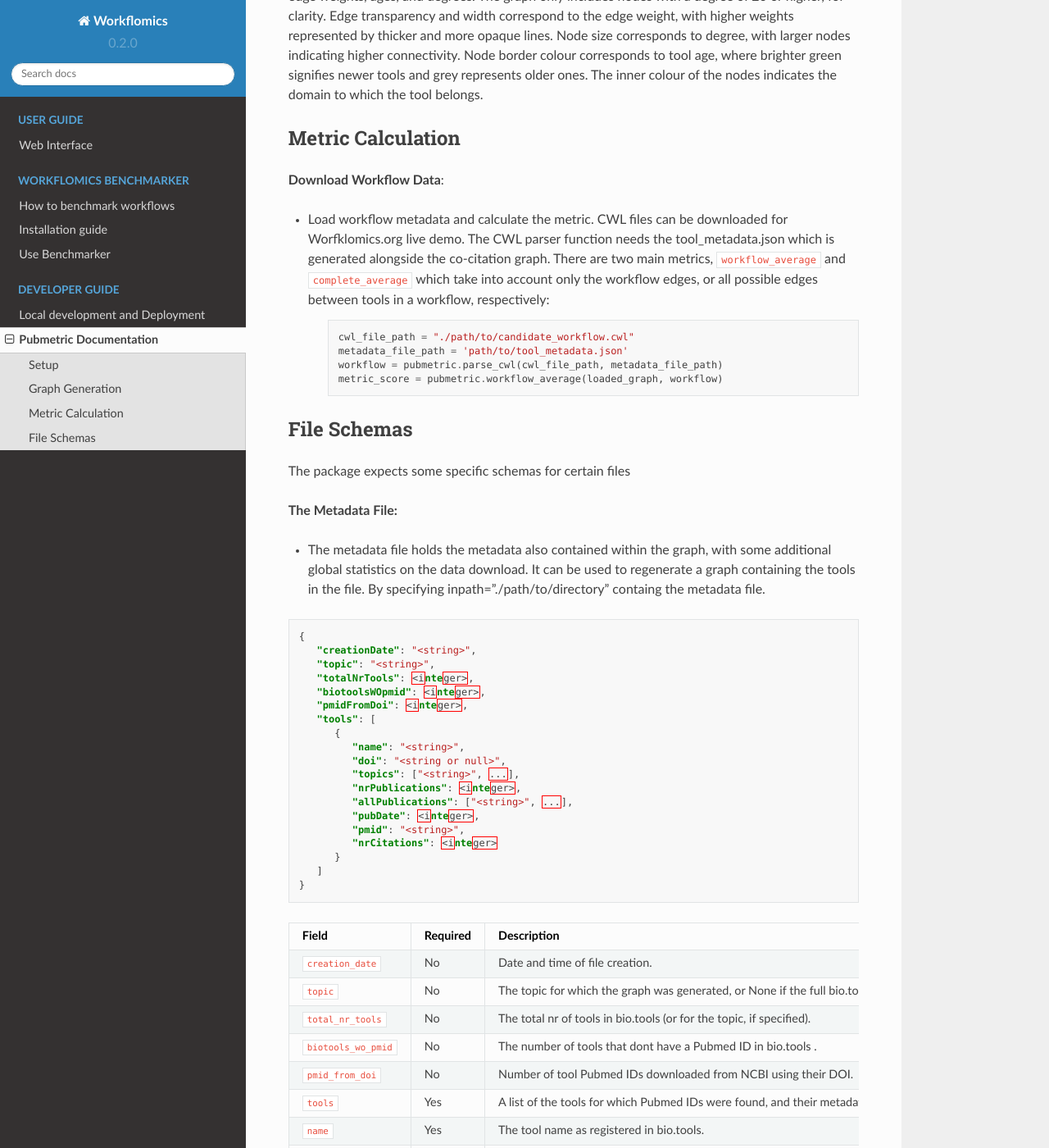
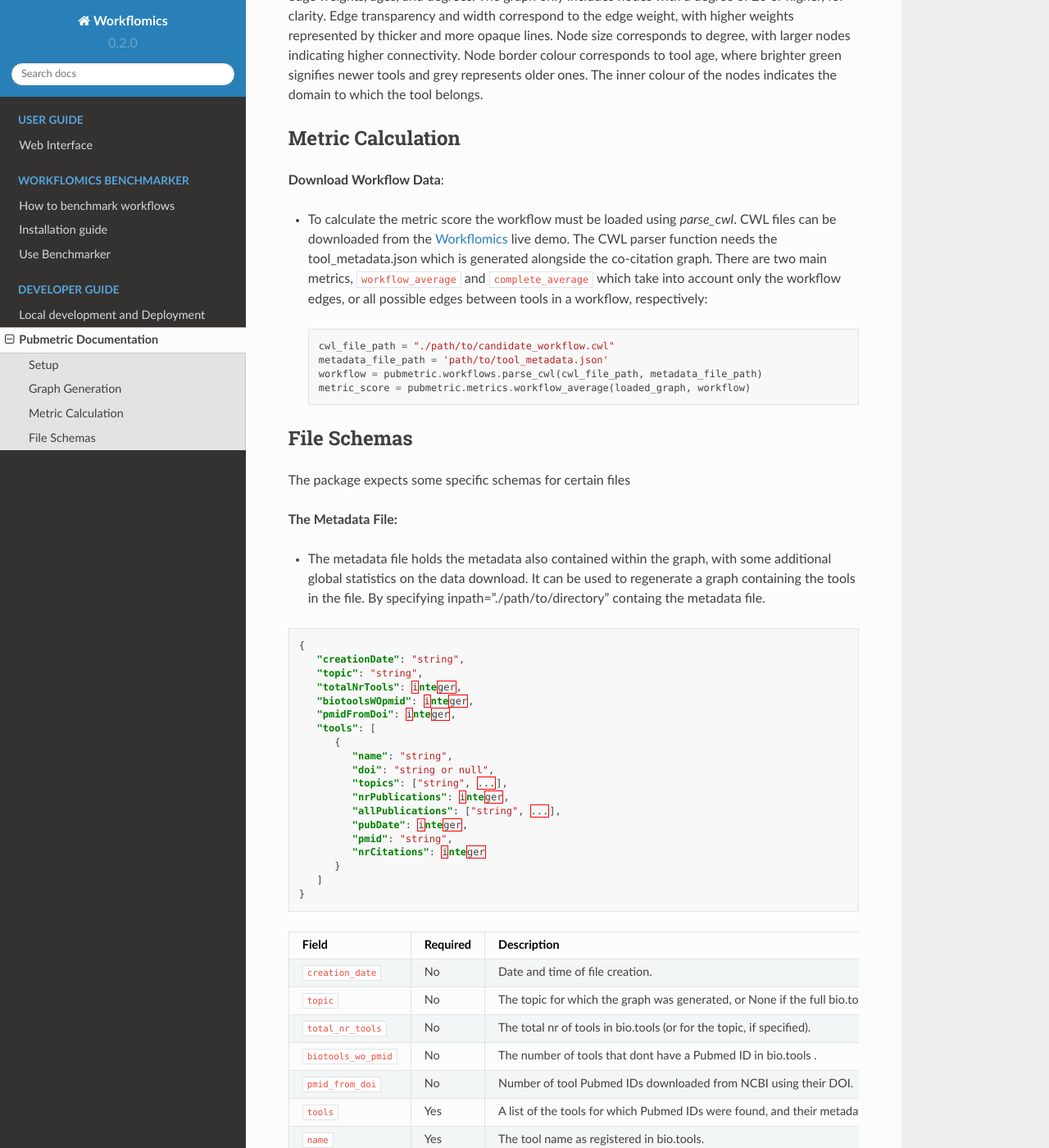
Before and after one commit to Workflomics/workflomics-readthedocs, a Sphinx documentation site: the page built from docs/source/basics/pubmetric.rst, in a window 1280 px wide and 1400 px high, scrolled down 2447 px. Shown: the whole window at 82% size. Built offline with Sphinx 7.4.7 and the Read the Docs theme 2.0.0, drawn with Linux system fonts in a browser that asks for light colours; part of the change alters nothing that is shown; some of the changed text lies outside the part shown.

Commit message:
fixing json format

```diff
--- a/docs/source/basics/pubmetric.rst
+++ b/docs/source/basics/pubmetric.rst
@@ -45,7 +45,7 @@ Graph Generation
 
    .. code-block:: python
 
-      testsize_graph = asyncio.run(pubmetric.create_network(test_size=20))
+      testsize_graph = asyncio.run(pubmetric.network.create_network(test_size=20))
       print(testsize_graph.vs['age'])
 
 **Full Network**:
@@ -54,14 +54,14 @@ Graph Generation
 
      .. code-block:: python
 
-        full_proteomics_graph = asyncio.run(pubmetric.create_network(topic_id="topic_0121", inpath="path/to/data"))
-        full_metabolomics_graph = asyncio.run(pubmetric.create_network(topic_id="topic_3172"))
+        full_proteomics_graph = asyncio.run(pubmetric.network.create_network(topic_id="topic_0121", inpath="path/to/data"))
+        full_metabolomics_graph = asyncio.run(pubmetric.network.create_network(topic_id="topic_3172"))
 
    - Generate a genomics co-citation graph, using not the topic, but all well-annotated tools currently in bio.tools by specifying topic_id=None and tool_selection='full':
 
      .. code-block:: python
 
-        full_genomics_graph = asyncio.run(pubmetric.create_network(topic_id=None, inpath='path/to/data', tool_selection='full'))
+        full_genomics_graph = asyncio.run(pubmetric.network.create_network(topic_id=None, inpath='path/to/data', tool_selection='full'))
 
 Pubmetric outputs three files; doi_pmid_library.json, tool_metadata.json and graph.pkl. These can be used to load the graph, or recreate the graph using the already downloaded metadata.
 
@@ -72,7 +72,7 @@ Pubmetric outputs three files; doi_pmid_library.json, tool_metadata.json and gra
    .. code-block:: python
 
       path_to_data = 'path/to/your/data'
-      loaded_graph = asyncio.run(pubmetric.create_network(inpath=path_to_data, load_graph=True))
+      loaded_graph = asyncio.run(pubmetric.network.create_network(inpath=path_to_data, load_graph=True))
 
 **Graph visualisation**
 - Import Cytoscape for python to interact with Cytoscape directly in your script:
@@ -99,17 +99,19 @@ Metric Calculation
 
 **Download Workflow Data**:
 
-- Load workflow metadata and calculate the metric. CWL files can be downloaded for Worfklomics.org live demo.
+- To calculate the metric score the workflow must be loaded using `parse_cwl`. CWL files can be downloaded from the `Workflomics`_ live demo.
   The CWL parser function needs the tool_metadata.json which is generated alongside the co-citation graph.
   There are two main metrics, ``workflow_average`` and ``complete_average`` which take into account only the workflow
   edges, or all possible edges between tools in a workflow, respectively:
+
+.. _Workflomics: http://145.38.190.48/
 
    .. code-block:: python
 
       cwl_file_path = "./path/to/candidate_workflow.cwl"
       metadata_file_path = 'path/to/tool_metadata.json'
-      workflow = pubmetric.parse_cwl(cwl_file_path, metadata_file_path)
-      metric_score = pubmetric.workflow_average(loaded_graph, workflow)
+      workflow = pubmetric.workflows.parse_cwl(cwl_file_path, metadata_file_path)
+      metric_score = pubmetric.metrics.workflow_average(loaded_graph, workflow)
 
 File Schemas
 ************
@@ -125,21 +127,21 @@ The package expects some specific schemas for certain files
 .. code-block:: json
 
    {
-      "creationDate": "<string>",
-      "topic": "<string>",
-      "totalNrTools": <integer>,
-      "biotoolsWOpmid": <integer>,
-      "pmidFromDoi": <integer>,
+      "creationDate": "string",
+      "topic": "string",
+      "totalNrTools": integer,
+      "biotoolsWOpmid": integer,
+      "pmidFromDoi": integer,
       "tools": [
          {
-            "name": "<string>",
-            "doi": "<string or null>",
-            "topics": ["<string>", ...],
-            "nrPublications": <integer>,
-            "allPublications": ["<string>", ...],
-            "pubDate": <integer>,
-            "pmid": "<string>",
-            "nrCitations": <integer>
+            "name": "string",
+            "doi": "string or null",
+            "topics": ["string", ...],
+            "nrPublications": integer,
+            "allPublications": ["string", ...],
+            "pubDate": integer,
+            "pmid": "string",
+            "nrCitations": integer
          }
       ]
    }
@@ -180,35 +182,35 @@ The package expects some specific schemas for certain files
 
 **The Workflow Dictionary**
 
-- The workflow dictionary, which is generated using ``pubmetric.workflows.parse_cwl``, follows the following schema:
+- The workflow dictionary, which is generated using ``parse_cwl``, follows the following schema:
 
 .. code-block:: json
 
    {
        "edges": [
            [
-               "<string>",
-               "<string>"
+               "string",
+               "string"
            ],
            [
-               "<string>",
-               "<string>"
+               "string",
+               "string"
            ]
            ...
        ],
        "steps": {
-           "<string>": "<string>",
-           "<string>": "<string>"
+           "string": "string",
+           "string": "string"
            ...
        },
        "pmid_edges": [
            [
-               "<string>",
-               "<string>"
+               "string",
+               "string"
            ],
            [
-               "<string>",
-               "<string>"
+               "string",
+               "string"
            ]
            ...
        ]
```
